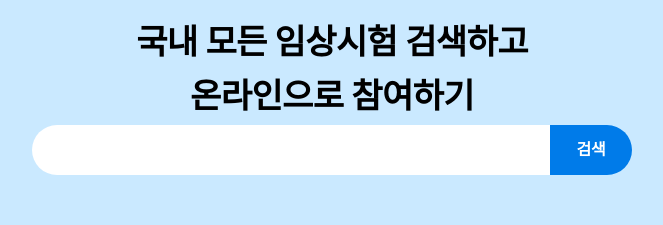
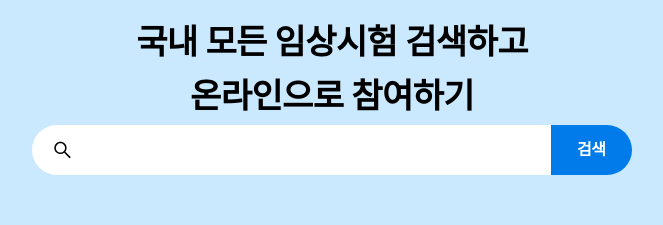
Before and after one commit to wanted-frontedend-team5/pre-onboarding-10th-2-5, a React (Create React App) app: page / in a window 1280 px wide. Shown: the top 225 px of the page, without its empty margins (308-971 px from the left). Built offline with nearby package versions, Linux system fonts and the light colour scheme.

Commit message:
feat: Add SearchIcon to SearchBar

```diff
--- a/src/components/SearchBar/SearchBar.jsx
+++ b/src/components/SearchBar/SearchBar.jsx
@@ -1,9 +1,10 @@
 import * as Styled from './SearchBar.styles';
 
-export const SearchBar = ({ value }) => {
+export const SearchBar = () => {
   return (
     <Styled.SearchBar>
-      <Styled.Input value={value} />
+      <Styled.SearchIcon />
+      <Styled.Input />
 
       <Styled.Button>검색</Styled.Button>
     </Styled.SearchBar>
--- a/src/components/SearchBar/SearchBar.styles.js
+++ b/src/components/SearchBar/SearchBar.styles.js
@@ -1,23 +1,34 @@
+import { AiOutlineSearch } from 'react-icons/ai';
 import styled from 'styled-components';
 import { colors } from 'styles/constants/colors';
 import { flex } from 'styles/utils/flex';
+import { position } from 'styles/utils/position';
 import { textStyle } from 'styles/utils/textStyle';
 
-const BORDER_RADIUS = 42;
+const sizes = {
+  radius: 42,
+  inputPaddingX: 20,
+  inputPaddingY: 12,
+  icon: 21,
+};
 
 export const SearchBar = styled.form`
   ${flex()}
+  position: relative;
   height: 50px;
 `;
 
 export const Input = styled.input`
   width: 100%;
 
-  padding: 12px 20px;
+  padding: ${sizes.inputPaddingY}px ${sizes.inputPaddingX}px;
+  padding-left: ${sizes.inputPaddingX + sizes.icon + 8}px;
 
-  border-radius: ${BORDER_RADIUS}px;
+  border-radius: ${sizes.radius}px;
   border-top-right-radius: 0;
   border-bottom-right-radius: 0;
+
+  ${textStyle(16)}
 
   background-color: ${colors.white};
 `;
@@ -26,7 +37,7 @@ export const Button = styled.button`
   ${flex.center()}
   width: 96px;
 
-  border-radius: ${BORDER_RADIUS}px;
+  border-radius: ${sizes.radius}px;
   border-top-left-radius: 0;
   border-bottom-left-radius: 0;
 
@@ -37,3 +48,9 @@ export const Button = styled.button`
 
   background-color: ${colors.blue};
 `;
+
+export const SearchIcon = styled(AiOutlineSearch)`
+  ${position.posCenterY({ left: `${sizes.inputPaddingX}px` })};
+
+  font-size: ${sizes.icon}px;
+`;
```
